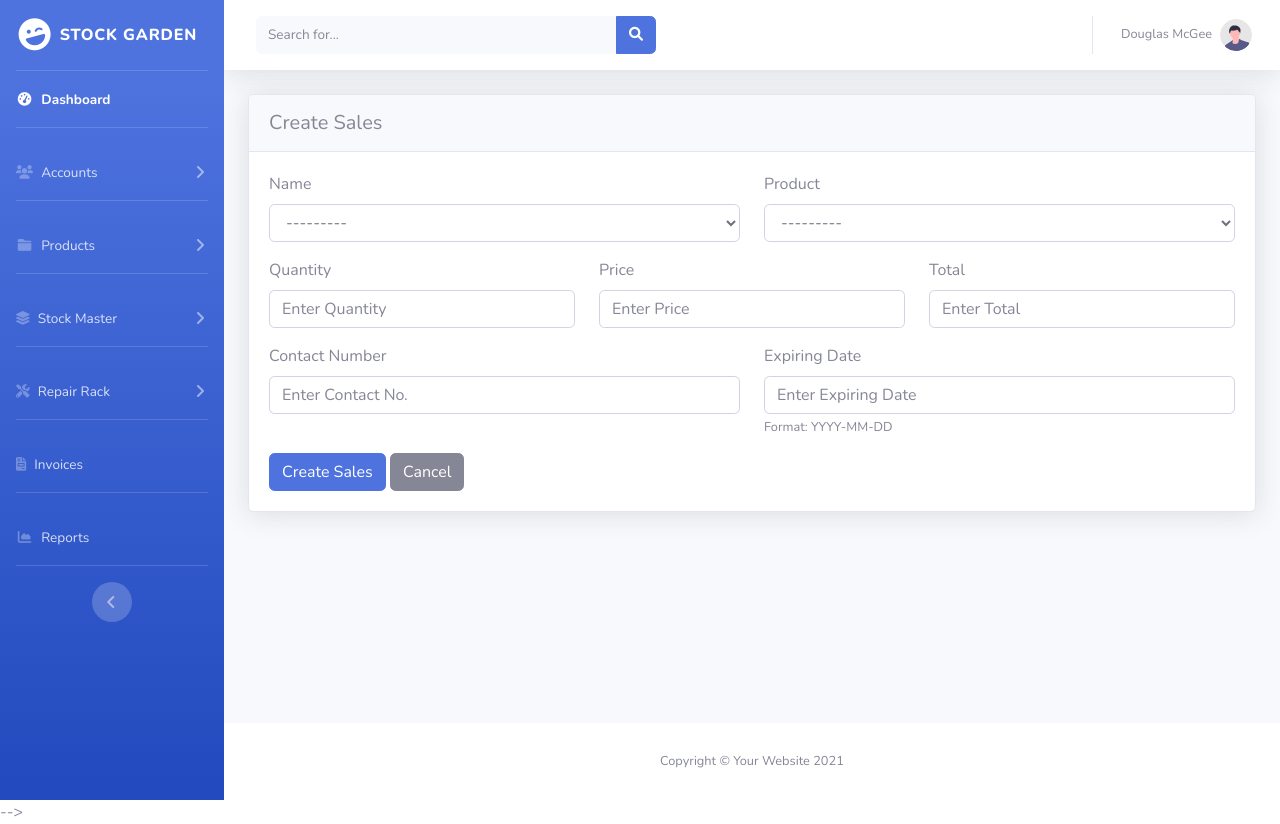
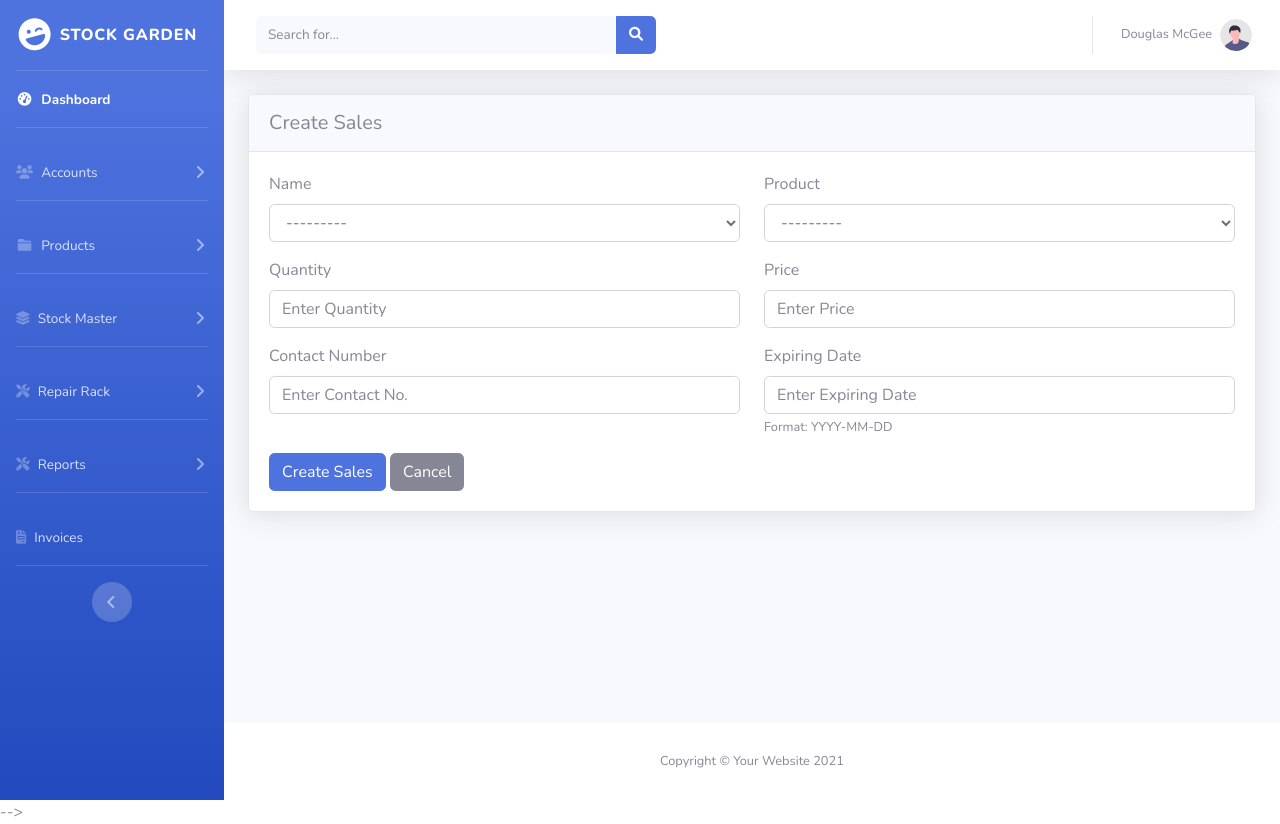
Before and after one commit to shyam-su/StockGarden, a Django app: page /sales/create/ in a window 1280 px wide. Run offline with Django 5.2, Linux system fonts and the light colour scheme; data that the repository does not hold is empty; some libraries are stand-ins or nearby versions.

Commit message:
add report and error sum function

```diff
--- a/StockGarden/forms.py
+++ b/StockGarden/forms.py
@@ -176,7 +176,6 @@ class SalesForm(forms.ModelForm):
             "product",
             "quantity",
             "price",
-            "total",
             "contact_no",
             "expiring_date",
         ]
@@ -209,13 +208,6 @@ class SalesForm(forms.ModelForm):
                     "id": "price",
                 }
             ),
-            "total": forms.NumberInput(
-                attrs={
-                    "class": "form-control",
-                    "placeholder": "Enter Total",
-                    "id": "total",
-                }
-            ),
             "contact_no": forms.TextInput(
                 attrs={
                     "class": "form-control",
@@ -236,21 +228,10 @@ class SalesForm(forms.ModelForm):
             "product": "Product Name",
             "quantity": "Quantity",
             "price": "Price",
-            "total": "Total Price",
             "contact_no": "Contact No",
             "expiring_date": "Expiring Date",
         }
 
-        def clean(self):
-            cleaned_data = super().clean()
-            quantity = cleaned_data.get("quantity")
-            price = cleaned_data.get("price")
-
-            # Calculate total automatically
-            if quantity and price:
-                cleaned_data["total"] = quantity * price
-
-            return cleaned_data
 
 
 class PurchaseForm(forms.ModelForm):
@@ -262,7 +243,6 @@ class PurchaseForm(forms.ModelForm):
             "description",
             "quantity",
             "price",
-            "total_value",
         ]
         widgets = {
             "vendor": forms.Select(
@@ -300,13 +280,6 @@ class PurchaseForm(forms.ModelForm):
                     "id": "price",
                 }
             ),
-            "total_value": forms.TextInput(
-                attrs={
-                    "class": "form-control",
-                    "placeholder": "Enter Total Value",
-                    "id": "total_value",
-                }
-            ),
         }
         labels = {
             "vendor": "Vendor Name",
@@ -314,7 +287,6 @@ class PurchaseForm(forms.ModelForm):
             "description": "Description",
             "quantity": "Quantity",
             "price": "Price",
-            "total_value": "Total Value",
         }
 
 
--- a/StockGarden/models.py
+++ b/StockGarden/models.py
@@ -84,6 +84,10 @@ class Sales(models.Model):
     expiring_date = models.DateTimeField(null=True, blank=True)
     created_at=models.DateTimeField(auto_now_add=True,verbose_name="Sale Date")
 
+    def save(self, *args, **kwargs):
+        self.total = self.quantity * self.price
+        super(Sales, self).save(*args, **kwargs)
+
     class Meta:
         verbose_name = "Seller"
         indexes = [models.Index(fields=['name','product','price'])]
@@ -101,6 +105,10 @@ class Purchase(models.Model):
     price = models.IntegerField()
     total_value = models.DecimalField(max_digits=10, decimal_places=2)
     created_at=models.DateTimeField(auto_now_add=True)
+
+    def save(self, *args, **kwargs):
+        self.total_value = self.quantity * self.price
+        super(Purchase, self).save(*args, **kwargs)
 
     class Meta:
         ordering = ['id']
--- a/StockGarden/templates/base.html
+++ b/StockGarden/templates/base.html
@@ -7,8 +7,15 @@
     <meta charset="utf-8">
     <meta http-equiv="X-UA-Compatible" content="IE=edge">
     <meta name="viewport" content="width=device-width, initial-scale=1, shrink-to-fit=no">
-    <meta name="description" content="">
-    <meta name="author" content="">
+    <meta name="description" content="Stock Garden - A comprehensive software solution for managing mobile shops and repair centers. Streamline inventory, sales, repairs, and customer management with ease.">
+    <meta name="author" content="Your Company Name">
+    <meta name="keywords" content="mobile shop software, mobile repair center software, inventory management, sales management, repair tracking, customer management">
+    <meta name="robots" content="index, follow">
+    <meta property="og:title" content="Stock Garden - Mobile Shop & Repair Center Software">
+    <meta property="og:description" content="Manage your mobile shop and repair center efficiently with Stock Garden. Track inventory, sales, repairs, and customers in one place.">
+    <meta property="og:type" content="website">
+    <meta property="og:url" content="https://www.yourwebsite.com">
+    <link rel="icon" href="{% static 'img/favicon.ico' %}" type="image/x-icon">
 
     <title>Stock Garden</title>
 
@@ -124,6 +131,26 @@
                 </div>
             </li>
 
+             <!-- Divider -->
+           <hr class="sidebar-divider">
+
+           <!-- Reports - Charts -->
+           <li class="nav-item">
+               <a class="nav-link collapsed" href="#" data-toggle="collapse" data-target="#collapseReports"
+                   aria-expanded="true" aria-controls="collapseReports">
+                   <i class="fas fa-screwdriver-wrench"></i>
+                   <span>Reports</span>
+               </a>
+               <div id="collapseReports" class="collapse" aria-labelledby="headingPages" data-parent="#accordionSidebar">
+                   <div class="bg-white py-2 collapse-inner rounded">
+                       <a class="collapse-item" href="{% url 'user_report' %}">User Reports</a>
+                       <a class="collapse-item" href="{% url 'sales_report' %}">Sales Reports</a>
+                       <a class="collapse-item" href="{% url 'repair_report' %}">Repair Reports</a>
+                       <a class="collapse-item" href="{% url 'stock_report' %}">Stock Reports</a>
+                   </div>
+               </div>
+           </li>
+
            <!-- Divider -->
             <hr class="sidebar-divider">
 
@@ -134,15 +161,7 @@
                     <span>Invoices</span></a>
             </li>
 
-           <!-- Divider -->
-           <hr class="sidebar-divider">
 
-            <!-- Reports - Charts -->
-            <li class="nav-item">
-                <a class="nav-link" href="{% url 'report' %}">
-                    <i class="fas fa-fw fa-chart-area"></i>
-                    <span>Reports</span></a>
-            </li>
 
             <!-- Divider -->
             <hr class="sidebar-divider d-none d-md-block">
--- a/StockGarden/templates/sales_create.html
+++ b/StockGarden/templates/sales_create.html
@@ -51,7 +51,7 @@
                         </div>
 
                         <div class="row">
-                            <div class="col-md-4 mb-3">
+                            <div class="col-md-6 mb-3">
                                 <label for="{{ form.quantity.id_for_label }}">Quantity</label>
                                 {{ form.quantity }}
                                 {% if form.quantity.errors %}
@@ -60,21 +60,12 @@
                                     </div>
                                 {% endif %}
                             </div>
-                            <div class="col-md-4 mb-3">
+                            <div class="col-md-6 mb-3">
                                 <label for="{{ form.price.id_for_label }}">Price</label>
                                 {{ form.price }}
                                 {% if form.price.errors %}
                                     <div class="invalid-feedback d-block">
                                         {{ form.price.errors }}
-                                    </div>
-                                {% endif %}
-                            </div>
-                            <div class="col-md-4 mb-3">
-                                <label for="{{ form.total.id_for_label }}">Total</label>
-                                {{ form.total }}
-                                {% if form.total.errors %}
-                                    <div class="invalid-feedback d-block">
-                                        {{ form.total.errors }}
                                     </div>
                                 {% endif %}
                             </div>
--- a/StockGarden/urls.py
+++ b/StockGarden/urls.py
@@ -52,7 +52,10 @@ urlpatterns = [
     path('invoice/<int:pk>/update/', InvoiceUpdateView,name='invoice_update'),
     path('invoice/<int:pk>/print/', Invoiceprint,name='invoice_print'),
 
-    path('report/', ReportListView, name='report'),
+    path('user_report/', UserReportListView, name='user_report'),
+    path('sales_report/', SalesReportListView, name='sales_report'),
+    path('repair_report/', RepairReportListView, name='repair_report'),
+    path('stock_report/', StockReportListView, name='stock_report'),
 ]
 if settings.DEBUG:
     urlpatterns += static(settings.STATIC_URL, document_root=settings.STATIC_ROOT)
--- a/StockGarden/views.py
+++ b/StockGarden/views.py
@@ -672,17 +672,26 @@ def InvoiceUpdateView(request,pk):
 def Invoiceprint(request):
     return render(request, 'invoice_print.html',)
 
-def ReportListView(request):
+def UserReportListView(request):
     try:
-        report=Report.objects.all()
-        pagination=Paginator(report, 10)
+        user=User.objects.all()
+        pagination=Paginator(user, 10)
         page_number=request.GET.get('page')
         page_obj=pagination.get_page(page_number)
         context={
             'report':page_obj,
         }
-        return render(request, 'report.html',context)
+        return render(request, 'user_report.html',context)
     except Exception as e:
         logger.error(f"Error in ReportListView: {e}")
         messages.error(request, 'An error occurred while loading the report list.')
         return render(request, '404.html', {"message": "An error occurred."})
+
+def SalesReportListView(request):
+    return render(request, 'product_report.html')
+
+def RepairReportListView(request):
+    return render(request, 'product_report.html')
+
+def StockReportListView(request):
+    return render(request, 'product_report.html')
```
Also changed, not shown: StockGarden/templates/purchases_create.html (+5 -11 lines), StockGarden/templates/purchases_update.html (+3 -9 lines), StockGarden/templates/sales_update.html (+5 -14 lines), StockGarden/templates/user_report.html (added), static/img/favicon.ico (added).
